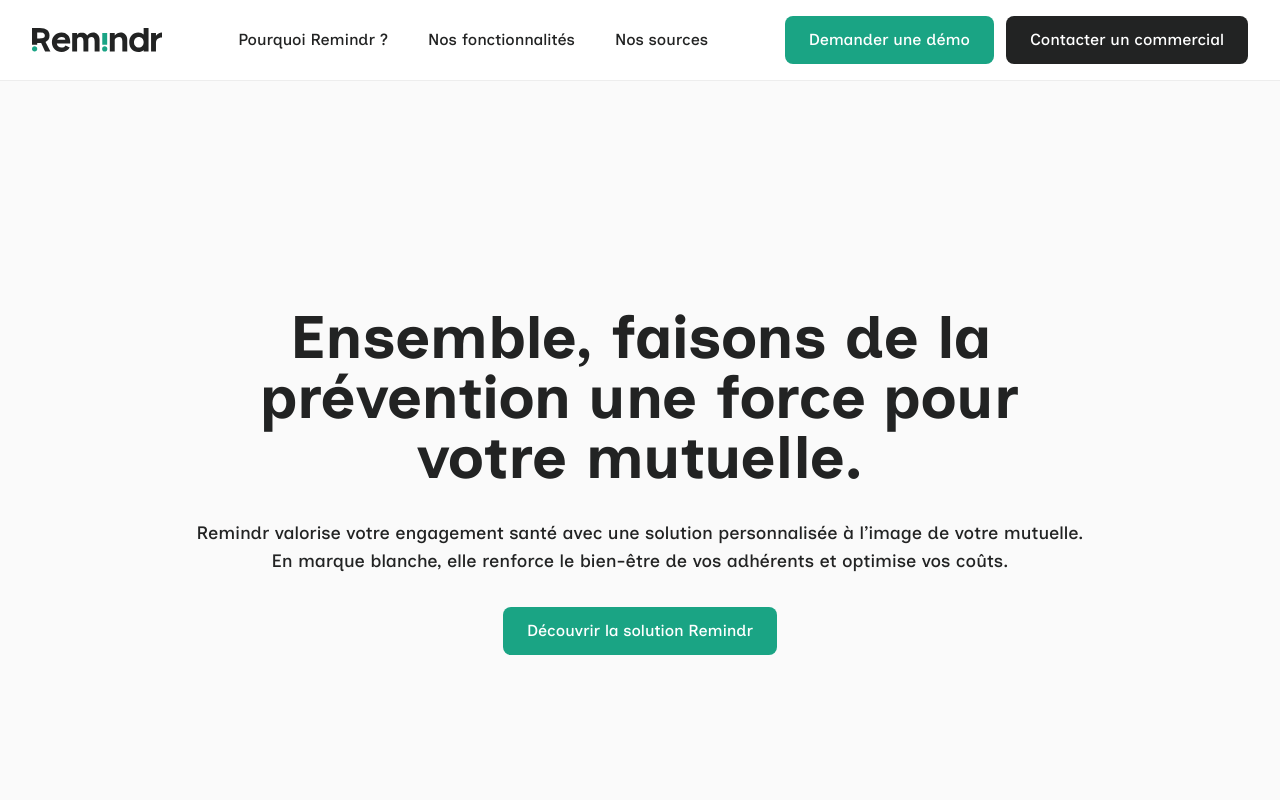
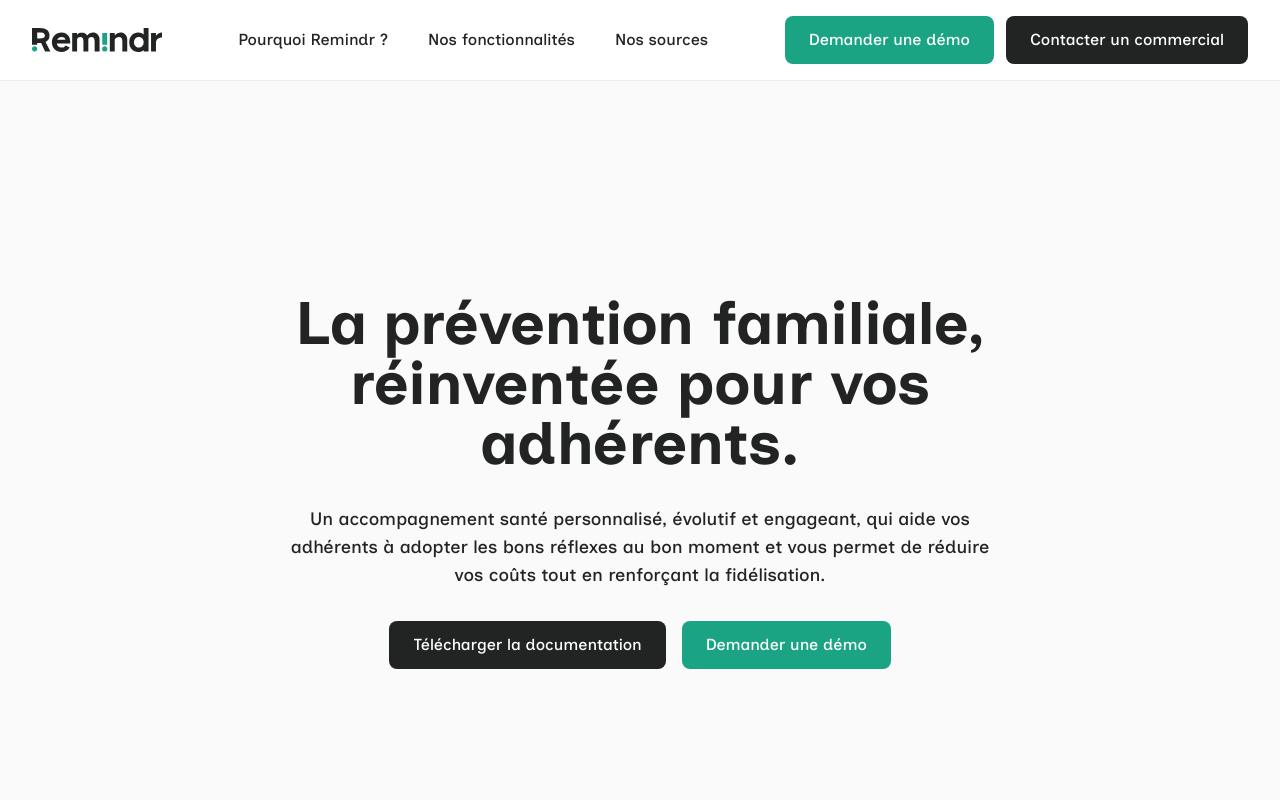
Before and after one commit to Remindr-pro/RemindR-app-V2, a Next.js app in the folder frontend/: page /professionnels in a window 1280 px wide. Shown: the top 800 px of the page. Built offline with nearby package versions, Linux system fonts and the light colour scheme.

Commit message:
feat(professionnels-page): update hero section text and layout for improved engagement

```diff
--- a/frontend/src/app/(landing)/professionnels/page.tsx
+++ b/frontend/src/app/(landing)/professionnels/page.tsx
@@ -4,18 +4,21 @@ export default function ProfessionnelsPage() {
   return (
     <>
       {/* === Section Hero === */}
-      <section className="min-h-screen flex flex-col items-center justify-center gap-8 px-5 lg:px-0 max-w-full md:max-w-3/4 mx-auto text-center">
+      <section className="min-h-screen flex flex-col items-center justify-center gap-8 px-5 lg:px-0 max-w-full md:max-w-3/5 mx-auto text-center">
         <h1 className="text-3xl md:text-6xl font-inclusive font-bold">
-          Ensemble, faisons de la prévention une force pour votre mutuelle.
+          La prévention familiale, réinventée pour vos adhérents.
         </h1>
         <p className="text-base md:text-lg font-inclusive font-medium">
-          Remindr valorise votre engagement santé avec une solution
-          personnalisée à l’image de votre mutuelle. En marque blanche, elle
-          renforce le bien-être de vos adhérents et optimise vos coûts.
+          Un accompagnement santé personnalisé, évolutif et engageant, qui aide
+          vos adhérents à adopter les bons réflexes au bon moment et vous permet
+          de réduire vos coûts tout en renforçant la fidélisation.
         </p>
         <div className="flex flex-col md:flex-row items-center justify-center gap-4">
+          <Button href="/professionnels/inscription" variant="dark">
+            Télécharger la documentation
+          </Button>
           <Button href="/professionnels/contact" variant="green">
-            Découvrir la solution Remindr
+            Demander une démo
           </Button>
         </div>
       </section>
```
